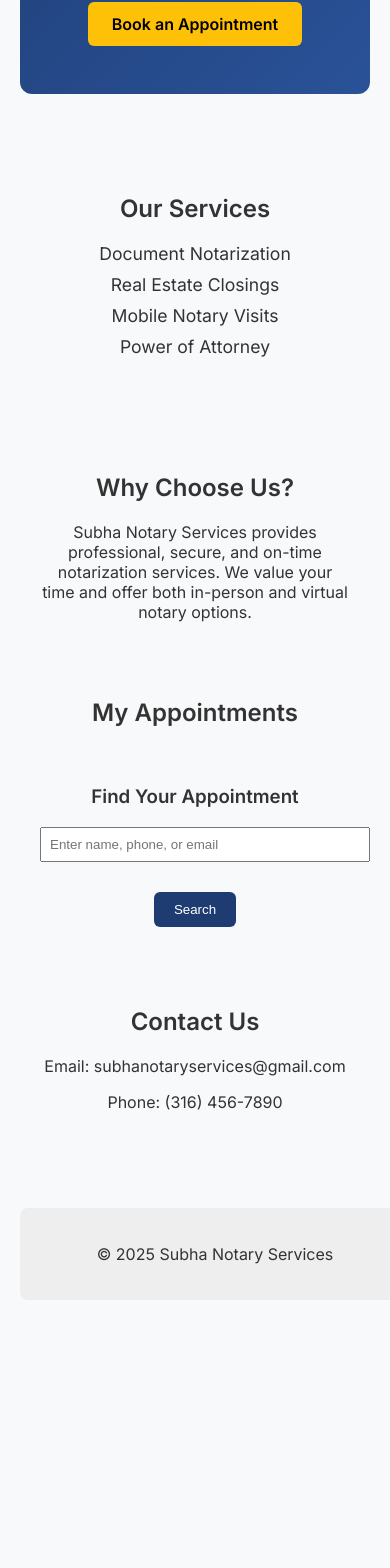
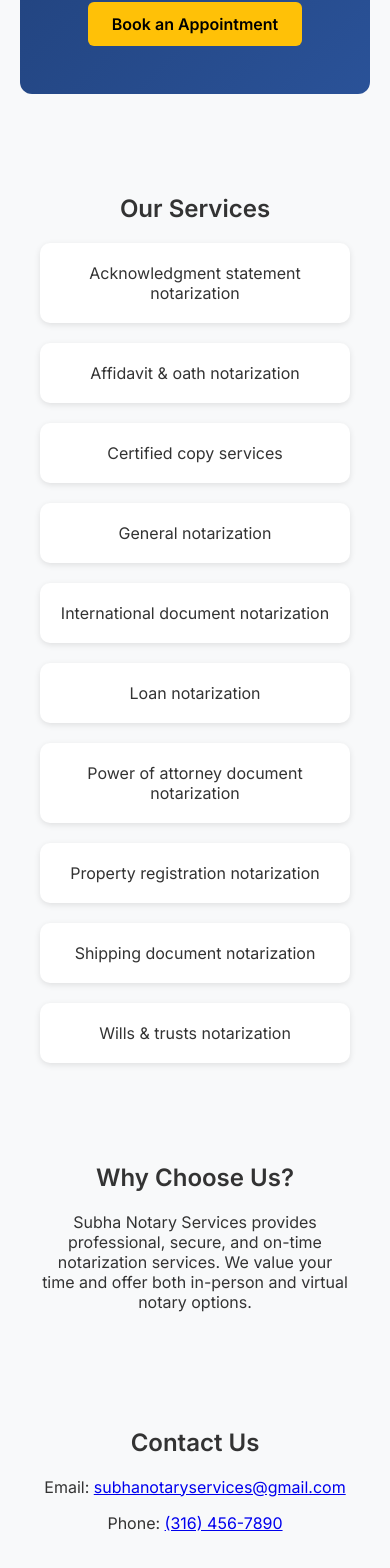
Before and after one commit to Umesh-Tata/shubha-notary-services, a React (Vite) app: page / in a window 390 px wide. Shown: the part 357-1925 px from the top of the page. Before the commit the page ends 1697 px from the top, so only its background shows below. Built offline with nearby package versions, Linux system fonts and the light colour scheme.

Commit message:
added hyperlinks for both mail and phone number and added more services to 'our services' section

```diff
--- a/src/App.css
+++ b/src/App.css
@@ -1,5 +1,5 @@
 body, html {
-  margin: 0;
+  margin: 0 auto;
   padding: 0;
   min-height: 100%;
   font-family: 'Inter', sans-serif;
@@ -129,3 +129,71 @@ footer {
   border-radius: 6px;
   cursor: pointer;
 }
+.contact {
+  background-color: #f8f9fa;
+  width: 100vw;         /* Full screen width */
+  margin-left: calc(-50vw + 50%); /* Align with viewport */
+  padding: 40px 0;
+}
+
+.contact-wrapper {
+  max-width: 800px;      /* Same as .app */
+  margin: 0 auto;
+  display: flex;
+  justify-content: space-between;
+  align-items: flex-start;
+  gap: 40px;
+  padding: 0 20px;
+}
+
+
+.contact-info {
+  flex: 1;
+  min-width: 250px;
+}
+
+.contact iframe {
+  flex: 1;
+  min-width: 300px;
+}
+
+/* ✅ ONLY for small screens */
+@media (max-width: 768px) {
+  .contact-wrapper {
+    flex-direction: column;
+    align-items: center;
+    text-align: center;
+  }
+
+  .contact-info {
+    text-align: center;
+  }
+
+  .contact iframe {
+    display: block;
+    margin: 0 auto;
+    max-width: 90vw;
+    width: 100%;
+  }
+}
+.service-grid {
+  display: grid;
+  grid-template-columns: repeat(auto-fit, minmax(250px, 1fr));
+  gap: 20px;
+  margin-top: 20px;
+}
+
+.service-card {
+  background-color: #fff;
+  padding: 20px;
+  border-radius: 10px;
+  box-shadow: 0 2px 6px rgba(0,0,0,0.1);
+  font-size: 1rem;
+  text-align: center;
+  transition: transform 0.2s ease;
+}
+
+.service-card:hover {
+  transform: translateY(-4px);
+  box-shadow: 0 4px 12px rgba(0,0,0,0.15);
+}
--- a/src/App.tsx
+++ b/src/App.tsx
@@ -1,18 +1,19 @@
 import { useRef } from 'react';
 import './App.css';
 // import BookingPage from './pages/BookingPage';
-import AppointmentManager from './pages/AppointmentManager';
+// import AppointmentManager from './pages/AppointmentManager';
 
 function App() {
   // 🔒 Old logic preserved but disabled:
   // const [showBookingPage, setShowBookingPage] = useState(false);
   // const [activeTab, setActiveTab] = useState<'book' | 'manage'>('book');
 
-  const appointmentSectionRef = useRef<HTMLDivElement>(null);
+  const contactSectionRef = useRef<HTMLDivElement>(null);
 
   const scrollToAppointments = (e: React.MouseEvent<HTMLAnchorElement>) => {
     e.preventDefault();
-    appointmentSectionRef.current?.scrollIntoView({ behavior: 'smooth' });
+    contactSectionRef.current?.scrollIntoView({ behavior: 'smooth' });
+
   };
 
   // const handleBookingClick = (e: React.MouseEvent<HTMLAnchorElement>) => {
@@ -38,14 +39,27 @@ function App() {
           </header>
 
           <section className="services">
-            <h2>Our Services</h2>
-            <ul>
-              <li>Document Notarization</li>
-              <li>Real Estate Closings</li>
-              <li>Mobile Notary Visits</li>
-              <li>Power of Attorney</li>
-            </ul>
-          </section>
+  <h2>Our Services</h2>
+  <div className="service-grid">
+    {[
+      'Acknowledgment statement notarization',
+      'Affidavit & oath notarization',
+      'Certified copy services',
+      'General notarization',
+      'International document notarization',
+      'Loan notarization',
+      'Power of attorney document notarization',
+      'Property registration notarization',
+      'Shipping document notarization',
+      'Wills & trusts notarization',
+    ].map((service) => (
+      <div key={service} className="service-card">
+        {service}
+      </div>
+    ))}
+  </div>
+</section>
+
 
           <section className="about">
             <h2>Why Choose Us?</h2>
@@ -55,16 +69,33 @@ function App() {
             </p>
           </section>
 
-          <section id="appointments" ref={appointmentSectionRef} className="appointments">
+          {/*<section id="appointments" ref={appointmentSectionRef} className="appointments">
             <h2>My Appointments</h2>
             <AppointmentManager />
-          </section>
+          </section> */}
 
-          <section id="contact" className="contact">
-            <h2>Contact Us</h2>
-            <p>Email: subhanotaryservices@gmail.com</p>
-            <p>Phone: (316) 456-7890</p>
-          </section>
+          <section id="contact" className="contact" ref={contactSectionRef}>
+  <div className="contact-wrapper">
+    <div className="contact-info">
+      <h2>Contact Us</h2>
+      <p>Email:  <a href="mailto:subhanotaryservices@gmail.com">subhanotaryservices@gmail.com</a></p>
+      <p>Phone: <a href="tel:(316)456-7890">(316) 456-7890</a></p>
+
+    </div>
+    {/* add location if you want */}
+    {/*<iframe
+      title="Our Location"
+      src=""
+      width="300"
+      height="200"
+      style={{ border: 0, borderRadius: '10px' }}
+      allowFullScreen={false}
+      loading="lazy"
+      referrerPolicy="no-referrer-when-downgrade"
+    />*/}
+  </div>
+</section>
+
 
           <footer>
             <p>&copy; {new Date().getFullYear()} Subha Notary Services</p>
```
